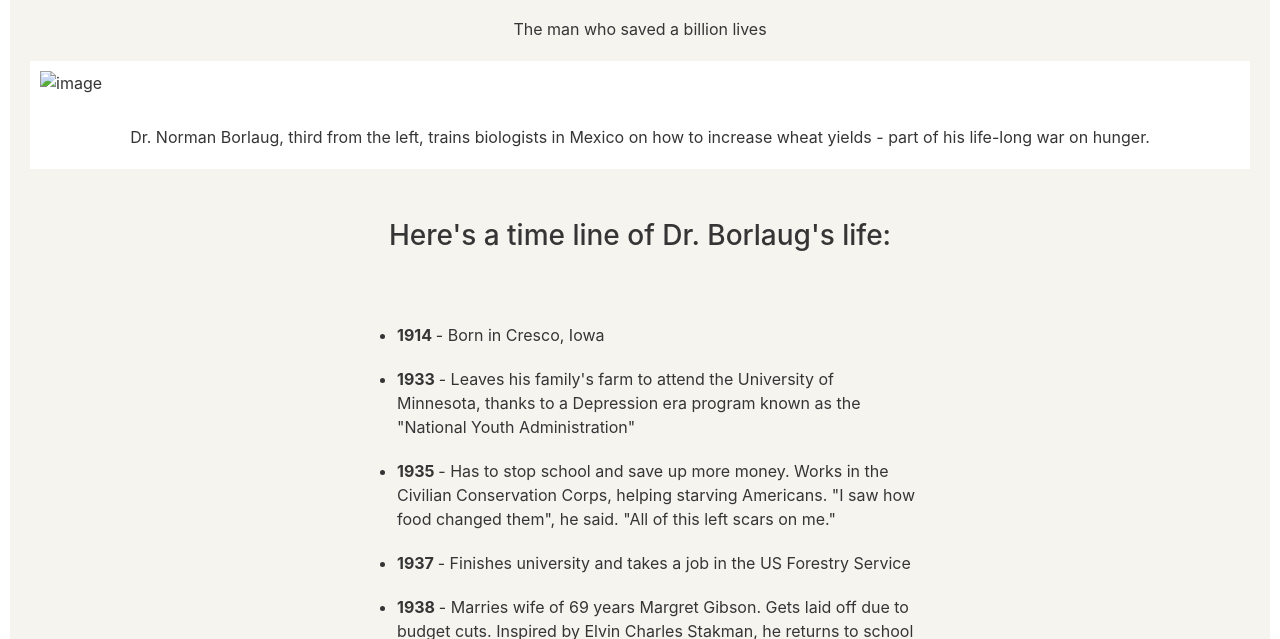
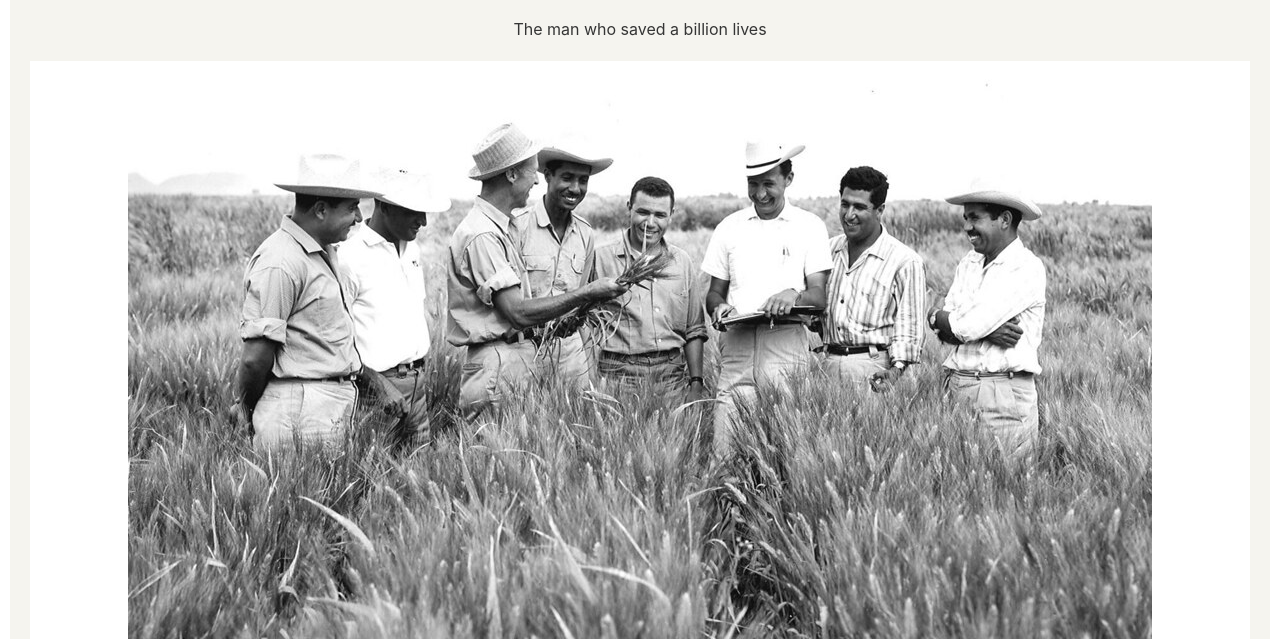
Before and after one commit to khushi-kothari/Tribute-Page, a plain HTML site: page index.html in a window 1280 px wide. Shown: the part 161-800 px from the top of the page. Drawn offline with nearby package versions, Linux system fonts and the light colour scheme.

Commit message:
Update index.html

```diff
--- a/index.html
+++ b/index.html
@@ -20,7 +20,7 @@
         <p>The man who saved a billion lives</p>
       </div>
       <div id="img-div" class="thumbnail">
-        <img src="/img/tb.jpg" alt="image" class="img-responsive img-fluid" />
+        <img src="/tb.jpg" alt="image" class="img-responsive img-fluid" />
         <div class="caption" id="img-caption">
           Dr. Norman Borlaug, third from the left, trains biologists in Mexico
           on how to increase wheat yields - part of his life-long war on hunger.
```
